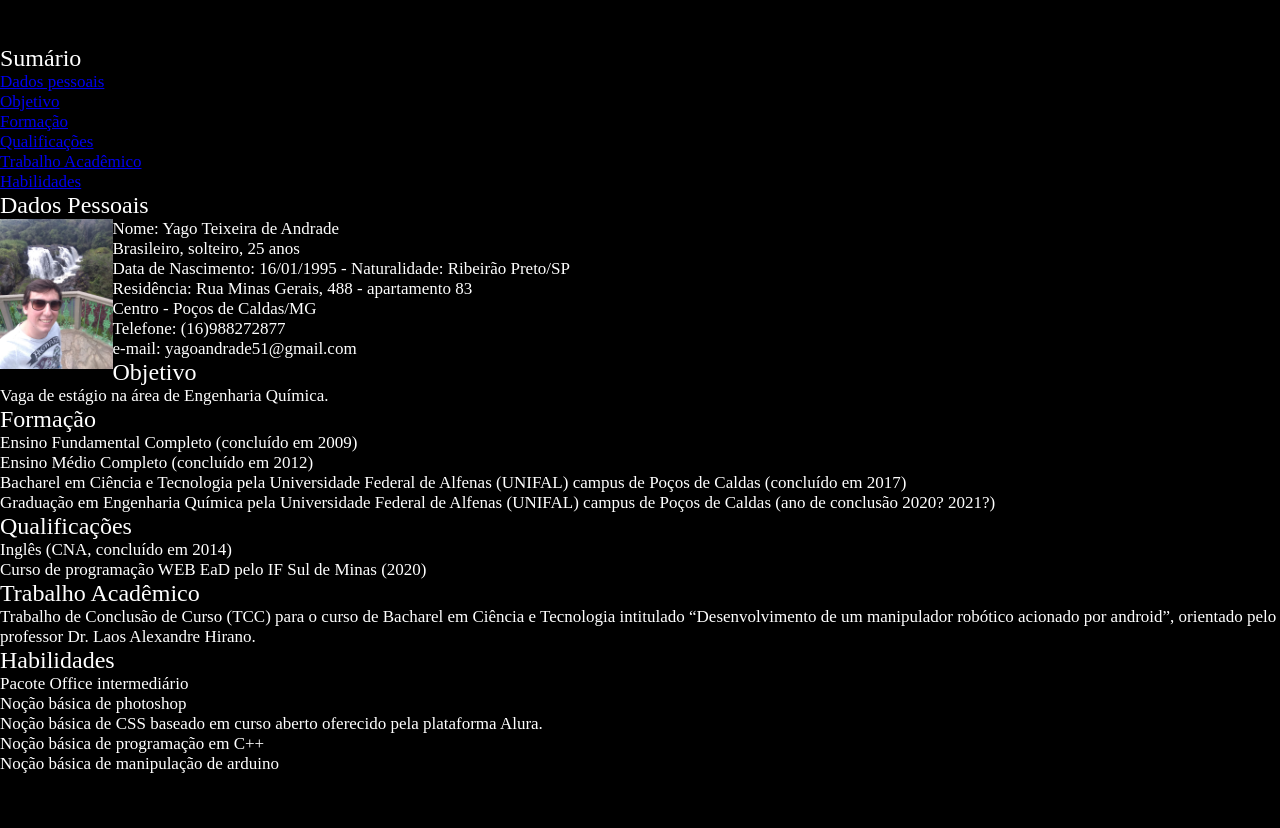
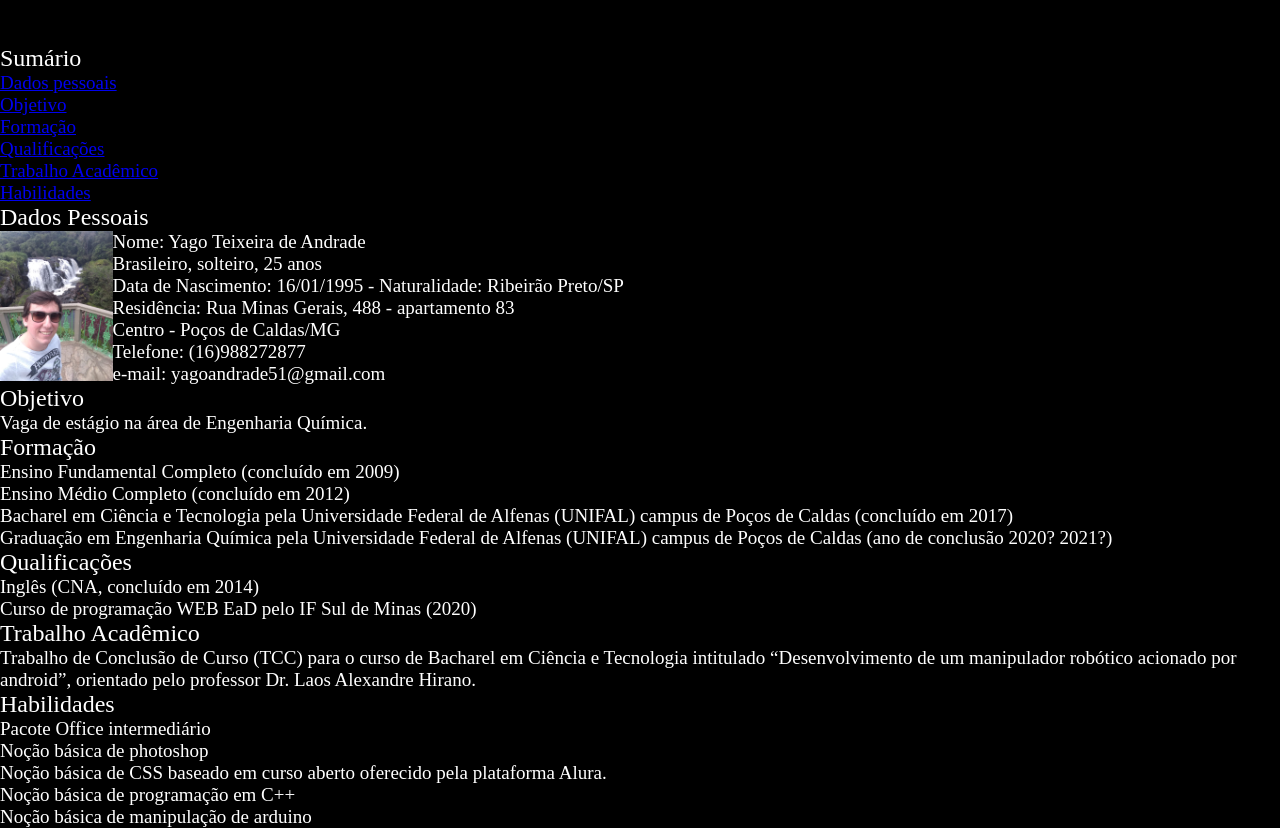
Before and after one commit to yahoy/curriculo, a plain HTML site: page index.html in a window 1280 px wide. Before the commit the page ends 800 px from the top, so only its background shows below. Drawn offline with Linux system fonts and the light colour scheme.

Commit message:
Add files via upload

```diff
--- a/estilos.css
+++ b/estilos.css
@@ -14,8 +14,35 @@ body {
   }
 }
 
+@media (min-width: 430px) {
+  body {
+    font-size: 16px;
+  }
+}
+
 @media (min-width: 515px) {
   body {
     font-size: 17px;
   }
 }
+@media (min-width: 565px) {
+  body {
+    font-size: 18px;
+  }
+}
+@media (min-width: 597px) {
+  body {
+    font-size: 18.5px;
+  }
+}
+
+@media (min-width: 600px) {
+  body {
+    font-size: 18.5px;
+  }
+}
+@media (min-width: 611px) {
+  body {
+    font-size: 19px;
+  }
+}
```
